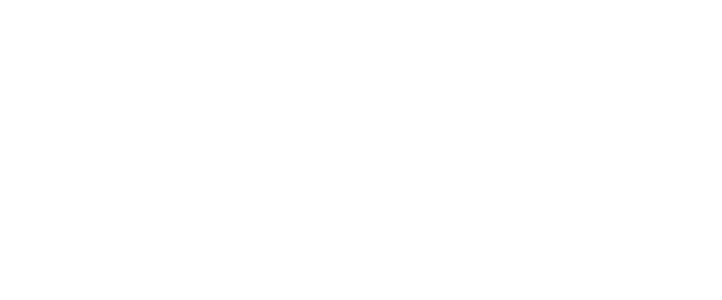
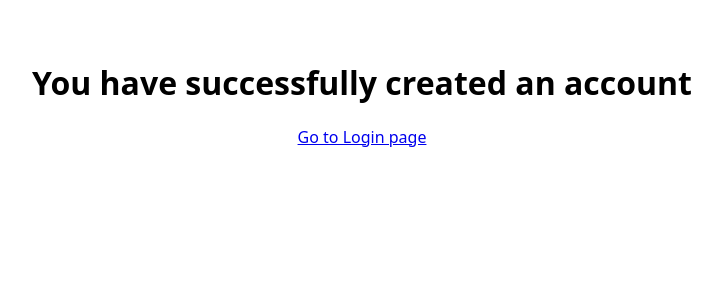
Before and after one commit to EdwardVuong-75/Chatting-app, a React (Vite) app in the folder frontend/: page /SuccessfullySignUp in a window 1280 px wide. Before the commit this address had no page. Shown: the top 300 px of the page, without its empty margins (278-1000 px from the left). Built offline with nearby package versions, Linux system fonts and the light colour scheme.

Commit message:
Create successfully sign up page

```diff
--- a/frontend/src/App.jsx
+++ b/frontend/src/App.jsx
@@ -2,6 +2,7 @@ import { Routes, Route} from 'react-router-dom'
 
 import Login from './Login'
 import SignUp from './SignUp'
+import SsignUp from './SuccessfullySignUp'
 
 function App() {
 
@@ -9,6 +10,7 @@ function App() {
       <Routes>
         <Route path='/' element={<Login/>}/>
         <Route path='/SignUp' element={<SignUp/>}/>
+        <Route path= '/SuccessfullySignUp' element={<SsignUp/>}/>
       </Routes>
   )
 }
--- a/frontend/src/SignUp.jsx
+++ b/frontend/src/SignUp.jsx
@@ -12,10 +12,15 @@ function SignUp() {
 
     const handeSubmit = (e) => {
       console.log("f")
+      if(!name || !email || !password)
+      {
+        console.log("Fill in the box");
+        return;
+      }
         e.preventDefault()
         axios.post("http://localhost:5000/api/user/SignUp", { name, email, password })
         .then(result => {console.log(result)
-        navigate("/")
+        navigate("/SuccessfullySignUp")
         })
         .catch(err => console.log(err))
     }
--- /dev/null
+++ b/frontend/src/SuccessfullySignUp.jsx
@@ -0,0 +1,14 @@
+import './Login.css';
+import {Link} from 'react-router-dom'
+
+function SsignUp() {
+ return (
+    <div className='App'>
+        <h1>You have successfully created an account
+</h1>
+        <Link to="/">Go to Login page</Link>
+    </div>
+ );
+}
+
+export default SsignUp;
```
